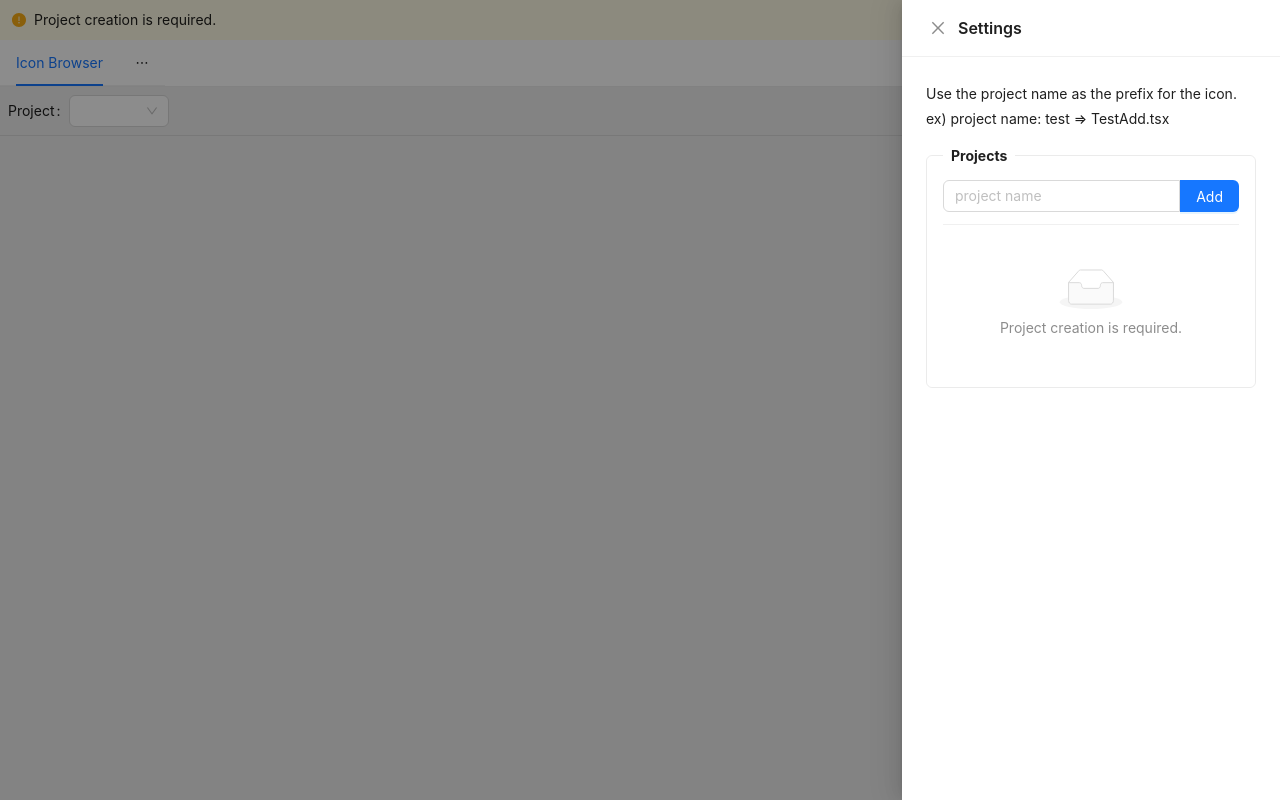
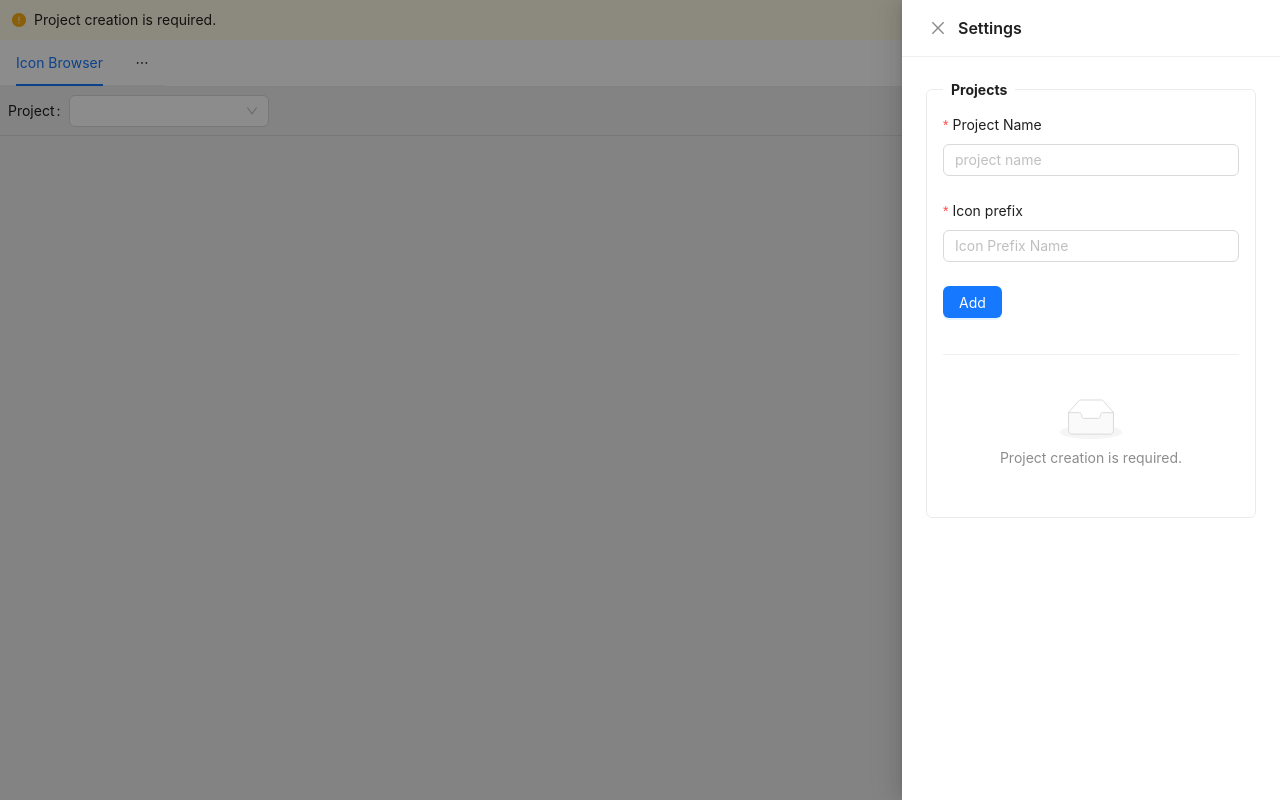
Before and after one commit to axisj/iconyaki, a React (Vite) app in the folder src/renderer/: page / in a window 1280 px wide. Both pictures are taken after a click on the button "Create". Built offline with nearby package versions, Linux system fonts and the light colour scheme.

Commit message:
fix project settings

```diff
--- a/electron-builder.yml
+++ b/electron-builder.yml
@@ -26,7 +26,7 @@ mac:
     - NSMicrophoneUsageDescription: Application requests access to the device's microphone.
     - NSDocumentsFolderUsageDescription: Application requests access to the user's Documents folder.
     - NSDownloadsFolderUsageDescription: Application requests access to the user's Downloads folder.
-  notarize: false
+  notarize: true
 dmg:
   artifactName: ${name}-${version}.${ext}
 linux:
--- a/src/renderer/src/components/SettingDrawer.tsx
+++ b/src/renderer/src/components/SettingDrawer.tsx
@@ -1,9 +1,8 @@
 import * as React from "react";
 import styled from "@emotion/styled";
-import { Button, Divider, Drawer, Empty, Form, Input, InputRef, Popconfirm, Space } from "antd";
+import { Button, Divider, Drawer, Empty, Form, Input, Popconfirm } from "antd";
 import { useAppStore } from "../store/useAppStore";
 import { IconBin } from "./icon";
-import { useRef, useState } from "react";
 import { SMixinFlexColumn, SMixinFlexRow } from "../styles/emotion";
 import { alertDialog } from "./dialogs";
 
@@ -15,11 +14,13 @@ export function SettingDrawer({}: Props) {
   const projects = useAppStore((s) => s.projects);
   const setProjects = useAppStore((s) => s.setProjects);
   const setCurrentProject = useAppStore((s) => s.setCurrentProject);
+  const currentProject = useAppStore((s) => s.currentProject);
 
   const [form] = Form.useForm();
 
   const handleAdd = React.useCallback(async () => {
     const project = form.getFieldValue("project");
+    const prefix = form.getFieldValue("prefix");
 
     if ((projects ?? []).find((p) => p.value === project)) {
       await alertDialog({
@@ -33,20 +34,27 @@ export function SettingDrawer({}: Props) {
       ...(projects ?? []),
       {
         label: project,
-        value: project
+        value: project,
+        prefix: prefix
       }
     ]);
     if (!projects || projects.length === 0) {
       setCurrentProject(project);
     }
-    form.setFieldValue("project", "");
+    form.setFieldsValue({
+      project: "",
+      prefix: ""
+    });
   }, [form, projects, setCurrentProject, setProjects]);
 
   const handleDel = React.useCallback(
     async (project: string) => {
       setProjects([...(projects ?? []).filter((p) => p.value !== project)]);
+      if (project === currentProject?.value) {
+        setCurrentProject(undefined);
+      }
     },
-    [projects, setProjects]
+    [currentProject, projects, setCurrentProject, setProjects]
   );
 
   return (
@@ -58,22 +66,21 @@ export function SettingDrawer({}: Props) {
       }}
       open={openSettings}
     >
-      <p style={{ marginBottom: 16, lineHeight: 1.8 }}>
-        Use the project name as the prefix for the icon. <br />
-        ex) project name: test {"=>"} TestAdd.tsx
-      </p>
       <LegendForm>
         <legend>Projects</legend>
         <NewProject>
-          <Form form={form} onFinish={handleAdd}>
-            <Space.Compact block>
-              <Form.Item name={"project"} rules={[{ required: true }]} style={{ margin: 0 }}>
-                <Input placeholder={"project name"} />
-              </Form.Item>
+          <Form form={form} layout={"vertical"} onFinish={handleAdd}>
+            <Form.Item label={"Project Name"} name={"project"} rules={[{ required: true }]}>
+              <Input placeholder={"project name"} />
+            </Form.Item>
+            <Form.Item label={"Icon prefix"} name={"prefix"} rules={[{ required: true }]}>
+              <Input placeholder={"Icon Prefix Name"} />
+            </Form.Item>
+            <Form.Item>
               <Button type="primary" htmlType={"submit"}>
                 Add
               </Button>
-            </Space.Compact>
+            </Form.Item>
           </Form>
         </NewProject>
         <Divider style={{ margin: "12px 0" }} />
@@ -81,7 +88,9 @@ export function SettingDrawer({}: Props) {
           {projects?.map((project) => {
             return (
               <Project key={project.value}>
-                <b>{project.label}</b>
+                <b>
+                  {project.label} / {project.prefix}
+                </b>
 
                 <Popconfirm
                   title={"Are sure want delete?"}
--- a/src/renderer/src/pages/browser/App.tsx
+++ b/src/renderer/src/pages/browser/App.tsx
@@ -8,6 +8,7 @@ import { IconBin } from "../../components/icon";
 import Icon from "../../iconyaki-react/IconYaki";
 import { Button, Form, Popconfirm, Select, Space } from "antd";
 import electronAPI from "../../util/electronAPI";
+import { useEffect } from "react";
 
 interface Props {}
 
@@ -18,14 +19,14 @@ export default function App({}: Props) {
 
   const [form] = Form.useForm();
 
-  const { icons, getIcons, loading } = useIconsData(currentProject);
+  const { icons, getIcons, loading } = useIconsData(currentProject?.value);
 
   const handleDelete = React.useCallback(
     async (id: string) => {
       if (currentProject === undefined) return;
       try {
         await service.deleteIcons({
-          projectName: currentProject,
+          projectName: currentProject.value,
           id
         });
         await getIcons();
@@ -41,7 +42,7 @@ export default function App({}: Props) {
     try {
       const path = await electronAPI.openFolder();
       await service.exportReactIcons({
-        projectName: currentProject,
+        projectName: currentProject.value,
         targetPath: path
       });
       electronAPI.openPath(path);
@@ -57,12 +58,12 @@ export default function App({}: Props) {
           <Form form={form} layout={"inline"}>
             <Form.Item label={"Project"}>
               <Select
-                options={projects}
-                value={currentProject}
+                options={projects ?? []}
+                value={currentProject?.value}
                 onChange={(value) => {
                   setCurrentProject(value);
                 }}
-                style={{ minWidth: 100 }}
+                style={{ minWidth: 200 }}
               />
             </Form.Item>
           </Form>
@@ -79,7 +80,7 @@ export default function App({}: Props) {
           {icons.map((icon, key) => {
             const IconPreview = Icon({
               iconStr: icon.svgBody,
-              viewBox: "0 0 24 24"
+              viewBox: icon.viewBox
             });
             return (
               <IconCard key={key}>
--- a/src/renderer/src/pages/upload/App.tsx
+++ b/src/renderer/src/pages/upload/App.tsx
@@ -1,5 +1,5 @@
 import * as React from "react";
-import { useRef } from "react";
+import { useEffect, useRef } from "react";
 import styled from "@emotion/styled";
 import { FileDto } from "../../types";
 import service from "../../service";
@@ -91,7 +91,8 @@ export default function App({ accept = "image/svg+xml" }: Props) {
           await service.generateIcon({
             fileName: file.fileName,
             contents: file.rawContents,
-            projectName: currentProject
+            projectName: currentProject.value,
+            prefix: currentProject.prefix
           });
         }
       }
@@ -104,30 +105,11 @@ export default function App({ accept = "image/svg+xml" }: Props) {
     }
   }, [currentProject, messageApi, navigate, uploadedFiles]);
 
-  const addItem = (e: React.MouseEvent<HTMLButtonElement | HTMLAnchorElement>) => {
-    e.preventDefault();
-
-    if (!name) {
-      messageApi.error("Please enter 'Project Name'");
-      return;
-    }
-
-    setProjects([
-      ...(projects ?? []),
-      {
-        label: name ?? "",
-        value: name ?? ""
-      }
-    ]);
-    setCurrentProject(name);
-    form.setFieldValue("project", name);
-    setName("");
-    form.validateFields(["project"]);
-
-    setTimeout(() => {
-      inputRef.current?.focus();
-    }, 0);
-  };
+  useEffect(() => {
+    form.setFieldsValue({
+      project: currentProject?.value
+    });
+  }, [currentProject?.value, form]);
 
   return (
     <Container>
@@ -154,7 +136,7 @@ export default function App({ accept = "image/svg+xml" }: Props) {
               </MetaInfos>
 
               <Button size={"small"} danger onClick={() => removeFile(key)}>
-                삭제
+                Delete
               </Button>
             </UploadedFile>
           ))}
@@ -190,9 +172,14 @@ export default function App({ accept = "image/svg+xml" }: Props) {
                   required: true
                 }
               ]}
-              initialValue={currentProject}
             >
-              <Select options={projects} style={{ minWidth: 100 }} />
+              <Select
+                options={projects ?? []}
+                onChange={(value) => {
+                  setCurrentProject(value);
+                }}
+                style={{ minWidth: 200 }}
+              />
             </Form.Item>
 
             <Button
--- a/src/renderer/src/service/generateIcon.ts
+++ b/src/renderer/src/service/generateIcon.ts
@@ -6,10 +6,16 @@ import electronAPI from "../util/electronAPI";
 export interface GenerateIconProps {
   fileName: string;
   contents: string;
-  projectName?: string;
+  projectName: string;
+  prefix: string;
 }
 
-export const generateIcon = async ({ fileName, contents, projectName }: GenerateIconProps) => {
+export const generateIcon = async ({
+  fileName,
+  contents,
+  projectName,
+  prefix
+}: GenerateIconProps) => {
   if (!projectName) {
     throw new Error("projectName is required");
   }
@@ -18,7 +24,7 @@ export const generateIcon = async ({ fileName, contents, projectName }: Generate
   const data = await jsonRepository.read();
 
   const _fileName = fileName.replace(/\.svg$/, "");
-  const componentName = pascalCase(projectName + "_" + _fileName);
+  const componentName = pascalCase(prefix + "_" + _fileName);
 
   const jsonContents = await electronAPI.parseXml2Json(contents);
 
--- a/src/renderer/src/store/useAppStore.ts
+++ b/src/renderer/src/store/useAppStore.ts
@@ -6,13 +6,14 @@ import { getPersistSerializer } from "./getPersistSerializer";
 interface Project {
   label: string;
   value: string;
+  prefix: string;
 }
 
 export interface AppModel {
   loaded: boolean;
   width: number;
   height: number;
-  currentProject?: string;
+  currentProject?: Project;
   projects?: Project[];
   openSettings: boolean;
 }
@@ -21,7 +22,7 @@ export interface AppActions {
   setLoaded: (loaded: boolean) => void;
   setWidthHeight: (width: number, height: number) => void;
   setProjects: (projects: Project[]) => void;
-  setCurrentProject: (project?: string) => void;
+  setCurrentProject: (value?: string) => void;
   setOpenSettings: (open: boolean) => void;
 }
 
@@ -40,7 +41,8 @@ const getAppStoreActions: StoreActions<AppModel & AppActions, AppActions> = (set
   setProjects: (projects) => {
     set({ projects });
   },
-  setCurrentProject: (project) => {
+  setCurrentProject: (value) => {
+    const project = get().projects?.find((p) => p.value === value);
     set({ currentProject: project });
   },
   setOpenSettings: (open) => set({ openSettings: open })
```
Also changed, not shown: 1 other file (tests, documents, lock files or other folders).
